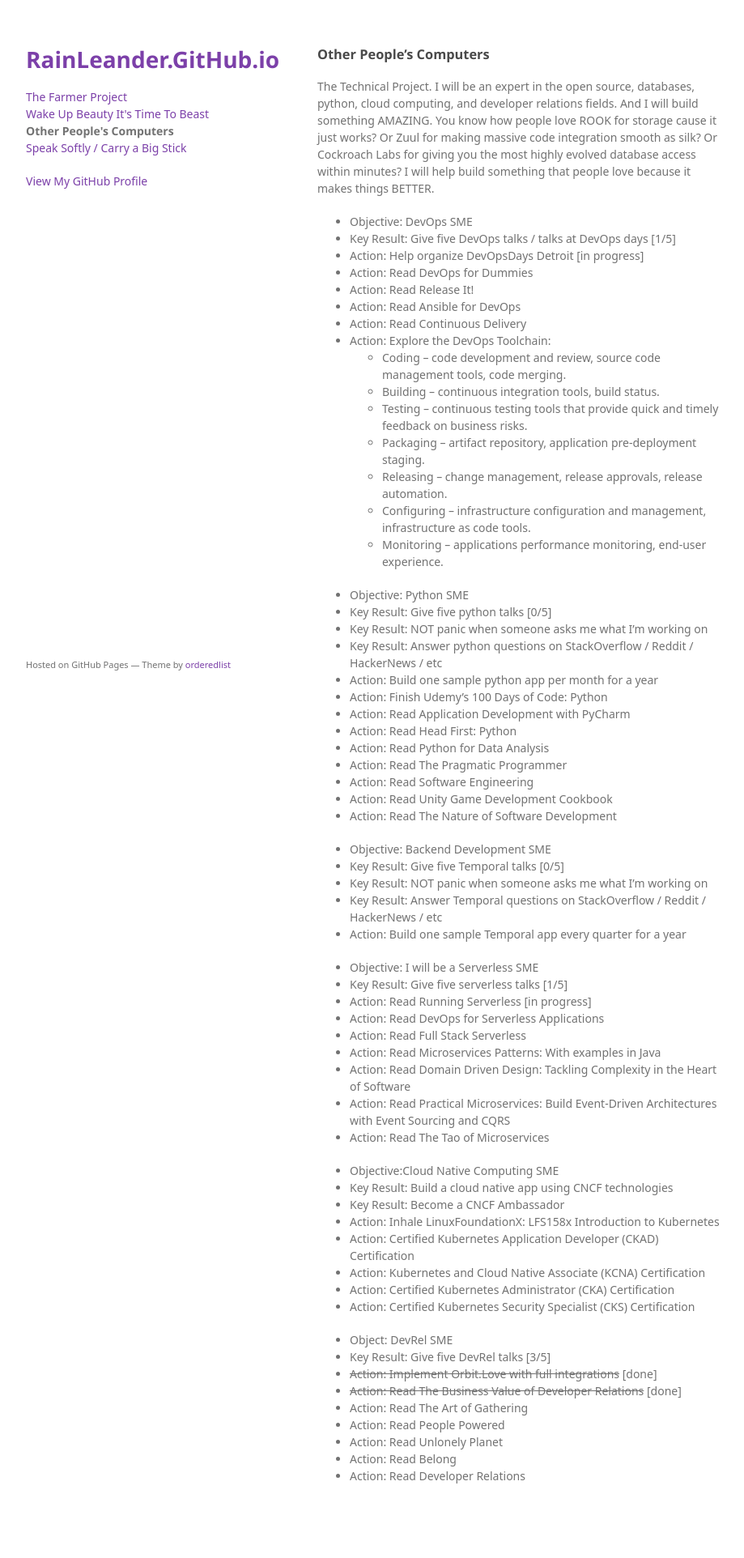
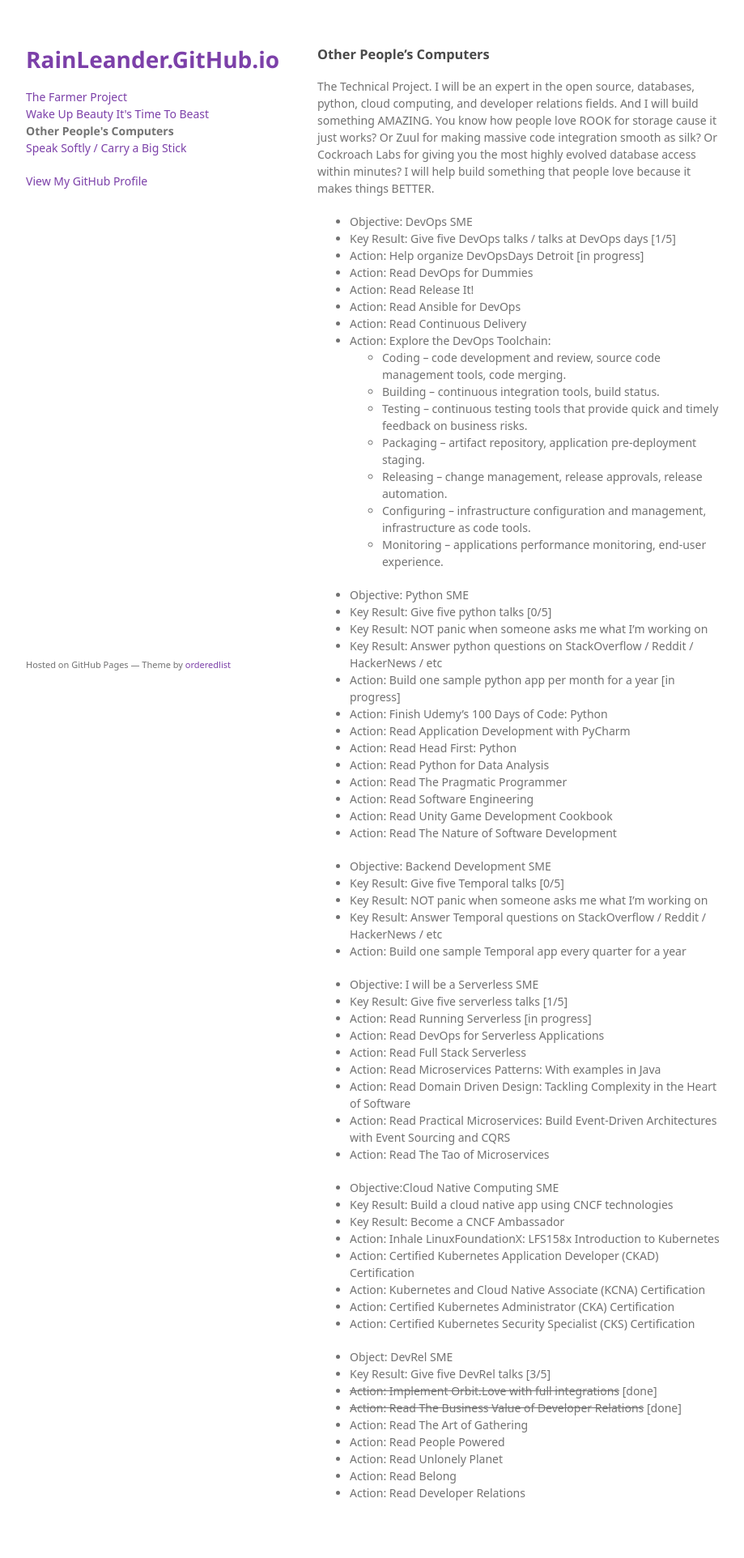
Before and after one commit to rainleander/rainleander.github.io, a Jekyll site: the page other-peoples-computers.html, which Jekyll copies as it is, in a window 1280 px wide. Shown: the whole page at 81% size, without its empty margins (178-1097 px from the left). Built offline with Jekyll 4.4.1, drawn with Linux system fonts in a browser that asks for light colours; some web fonts are replaced; before the commit the page ends 1903 px from its top, so only the background shows below that.

Commit message:
Update other-peoples-computers.html

```diff
--- a/other-peoples-computers.html
+++ b/other-peoples-computers.html
@@ -49,7 +49,7 @@
         <li>Key Result: Give five python talks [0/5]</li>
         <li>Key Result: NOT panic when someone asks me what I’m working on</li>
         <li>Key Result: Answer python questions on StackOverflow / Reddit / HackerNews / etc</li>
-        <li>Action: Build one sample python app per month for a year</li>
+        <li>Action: Build one sample python app per month for a year [in progress]</li>
         <li>Action: Finish Udemy’s 100 Days of Code: Python</li>
         <li>Action: Read Application Development with PyCharm</li>
         <li>Action: Read Head First: Python</li>
```
